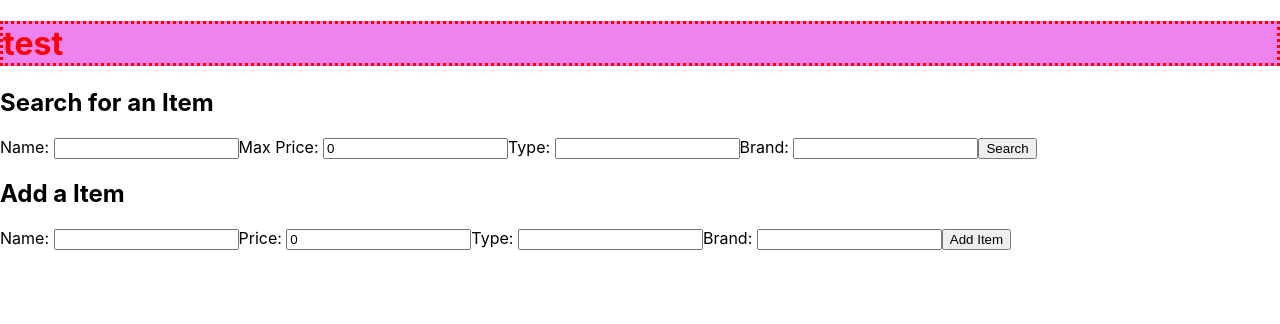
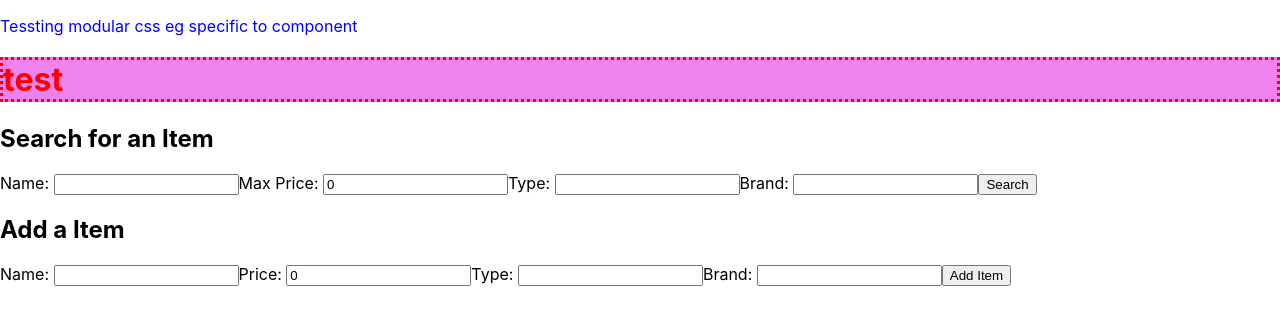
Before and after one commit to alexrem1/Working-with-react, a React (Create React App) app: page / in a window 1280 px wide. Shown: the top 324 px of the page. Built offline with nearby package versions, Linux system fonts and the light colour scheme.

Commit message:
CSS Modules

```diff
--- a/src/App.js
+++ b/src/App.js
@@ -3,6 +3,7 @@ import { useState } from "react";
 import AddItem from "./AddItem";
 import ItemsDisplay from "./ItemsDisplay";
 import styled from "styled-components";
+import style from "./App.module.css";
 
 const Title = styled.h1`
   color: ${(props) => (props.color ? props.color : "black")};
@@ -27,6 +28,9 @@ function App() {
 
   return (
     <div className="App">
+      <p className={style.blue}>
+        Tessting modular css eg specific to component
+      </p>
       <Title color="red" style={{ backgroundColor: "violet" }}>
         test
       </Title>
--- /dev/null
+++ b/src/App.module.css
@@ -0,0 +1,3 @@
+.blue {
+  color: blue;
+}
```
Also changed, not shown: src/App.css (added).
